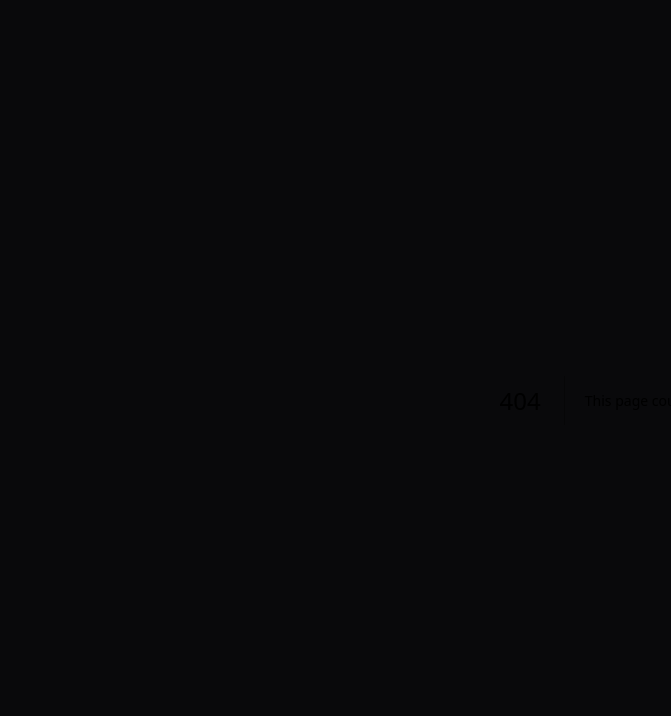
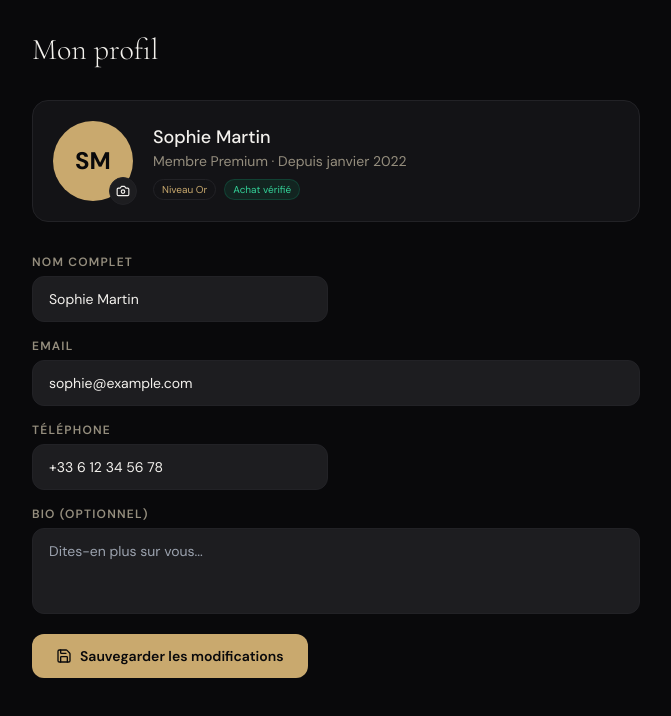
Before and after one commit to lubain/e-commerce, a Next.js app: page /dashboard/profil in a window 1280 px wide. Before the commit this address had no page. Shown: the top 716 px of the page, without its empty margins (0-671 px from the left). Built offline with nearby package versions, Linux system fonts and the light colour scheme; a web font is replaced by a local one.

Commit message:
feat: add ProfilePage component for user profile management

```diff
--- /dev/null
+++ b/app/dashboard/profil/page.tsx
@@ -0,0 +1,141 @@
+"use client";
+
+import { useState } from "react";
+import { motion } from "framer-motion";
+import { useForm } from "react-hook-form";
+import { zodResolver } from "@hookform/resolvers/zod";
+import { z } from "zod";
+import { Camera, Save } from "lucide-react";
+import { toast } from "sonner";
+import { cn } from "@/utils";
+
+const profileSchema = z.object({
+  name: z.string().min(2),
+  email: z.string().email(),
+  phone: z.string().optional(),
+  bio: z.string().max(200).optional(),
+});
+
+type ProfileData = z.infer<typeof profileSchema>;
+
+export default function ProfilePage() {
+  const [saving, setSaving] = useState(false);
+  const { register, handleSubmit } = useForm<ProfileData>({
+    resolver: zodResolver(profileSchema),
+    defaultValues: {
+      name: "Sophie Martin",
+      email: "sophie@example.com",
+      phone: "+33 6 12 34 56 78",
+    },
+  });
+
+  const onSubmit = async (_data: ProfileData) => {
+    setSaving(true);
+    await new Promise((r) => setTimeout(r, 1000));
+    setSaving(false);
+    toast.success("Profil mis à jour avec succès");
+  };
+
+  return (
+    <div className="p-6 lg:p-8 max-w-2xl">
+      <h1 className="font-serif text-3xl font-light mb-8">Mon profil</h1>
+
+      {/* Avatar */}
+      <div className="flex items-center gap-5 mb-8 p-5 bg-card border border-border rounded-2xl">
+        <div className="relative">
+          <div className="w-20 h-20 rounded-full bg-[var(--gold)] flex items-center justify-center text-background text-2xl font-bold">
+            SM
+          </div>
+          <button className="absolute -bottom-1 -right-1 w-7 h-7 rounded-full bg-secondary border border-border flex items-center justify-center hover:bg-[var(--gold)] hover:border-[var(--gold)] hover:text-background transition-all">
+            <Camera className="w-3.5 h-3.5" />
+          </button>
+        </div>
+        <div>
+          <p className="font-medium text-lg">Sophie Martin</p>
+          <p className="text-sm text-muted-foreground">
+            Membre Premium · Depuis janvier 2022
+          </p>
+          <div className="flex gap-2 mt-2">
+            <span className="text-[10px] px-2 py-0.5 rounded-full bg-[var(--gold)]/10 text-[var(--gold)] border border-[var(--gold)]/20">
+              Niveau Or
+            </span>
+            <span className="text-[10px] px-2 py-0.5 rounded-full bg-emerald-500/10 text-emerald-400 border border-emerald-500/20">
+              Achat vérifié
+            </span>
+          </div>
+        </div>
+      </div>
+
+      <form onSubmit={handleSubmit(onSubmit)} className="space-y-5">
+        <div className="grid grid-cols-2 gap-4">
+          {[
+            {
+              label: "Nom complet",
+              field: "name",
+              placeholder: "Sophie Martin",
+            },
+            {
+              label: "Email",
+              field: "email",
+              placeholder: "sophie@example.com",
+              type: "email",
+            },
+            {
+              label: "Téléphone",
+              field: "phone",
+              placeholder: "+33 6 00 00 00 00",
+            },
+          ].map(({ label, field, placeholder, type = "text" }) => (
+            <div
+              key={field}
+              className={cn(
+                "flex flex-col gap-1.5",
+                field === "email" && "col-span-2",
+              )}
+            >
+              <label className="text-xs font-semibold uppercase tracking-widest text-muted-foreground">
+                {label}
+              </label>
+              <input
+                type={type}
+                placeholder={placeholder}
+                {...register(field as keyof ProfileData)}
+                className="bg-secondary border border-border rounded-xl px-4 py-3 text-sm outline-none focus:border-[var(--gold)] transition-colors"
+              />
+            </div>
+          ))}
+          <div className="col-span-2 flex flex-col gap-1.5">
+            <label className="text-xs font-semibold uppercase tracking-widest text-muted-foreground">
+              Bio (optionnel)
+            </label>
+            <textarea
+              {...register("bio")}
+              placeholder="Dites-en plus sur vous..."
+              rows={3}
+              className="bg-secondary border border-border rounded-xl px-4 py-3 text-sm outline-none focus:border-[var(--gold)] transition-colors resize-none"
+            />
+          </div>
+        </div>
+
+        <motion.button
+          type="submit"
+          disabled={saving}
+          className="flex items-center gap-2 px-6 py-3 bg-[var(--gold)] text-background rounded-xl text-sm font-semibold disabled:opacity-70"
+          whileHover={saving ? {} : { scale: 1.02 }}
+          whileTap={saving ? {} : { scale: 0.98 }}
+        >
+          {saving ? (
+            <motion.div
+              className="w-4 h-4 border-2 border-background/30 border-t-background rounded-full"
+              animate={{ rotate: 360 }}
+              transition={{ duration: 1, repeat: Infinity, ease: "linear" }}
+            />
+          ) : (
+            <Save className="w-4 h-4" />
+          )}
+          {saving ? "Sauvegarde..." : "Sauvegarder les modifications"}
+        </motion.button>
+      </form>
+    </div>
+  );
+}
```
